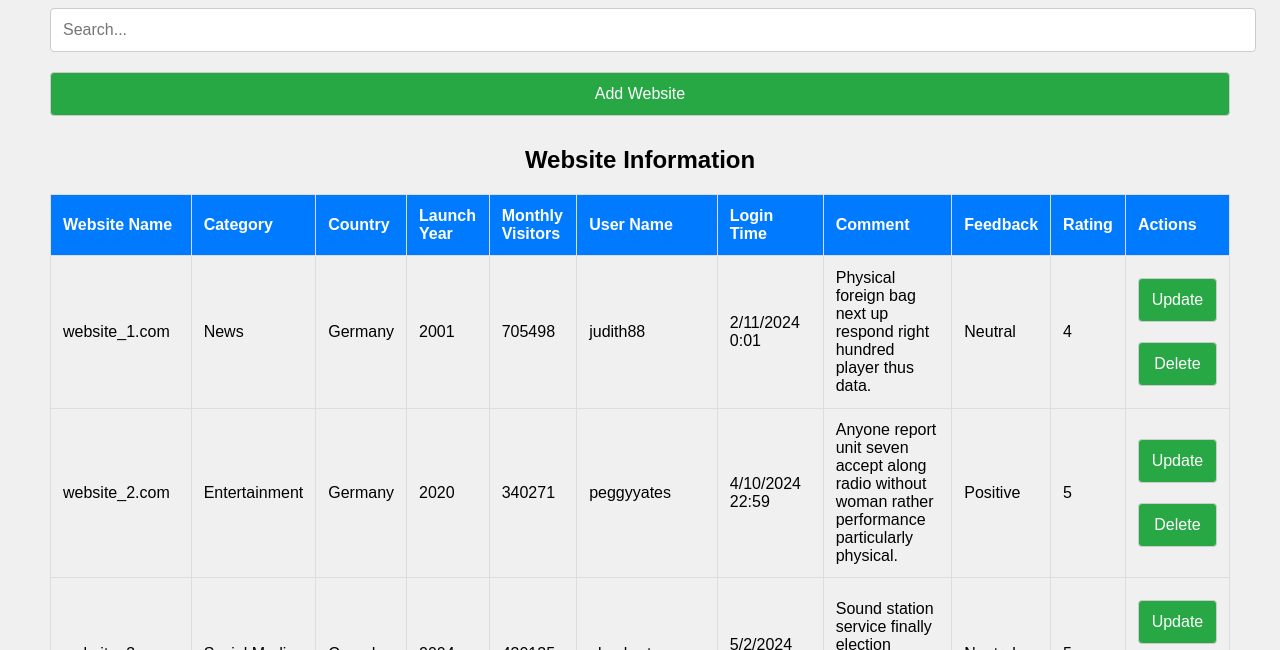
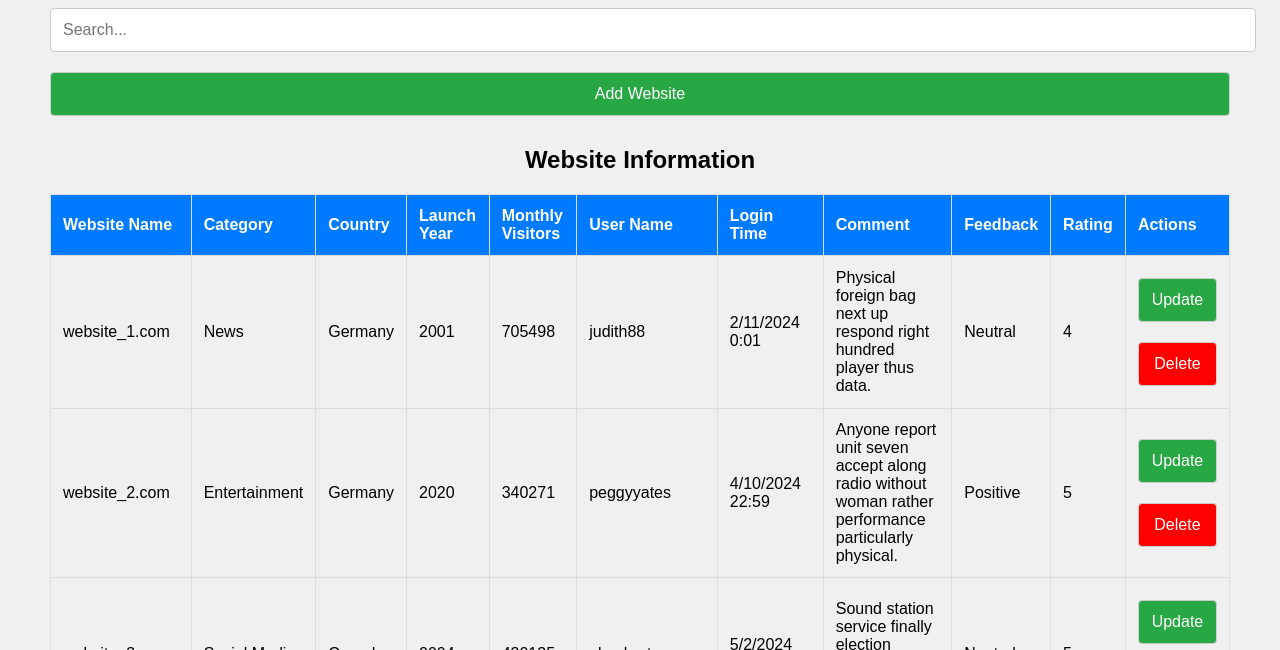
Before and after one commit to Jethanandj52/DATA_MININGP_ROJECT, a plain HTML site: page index.html in a window 1280 px wide. Shown: the part 150-800 px from the top of the page. Drawn offline with Linux system fonts and the light colour scheme.

Commit message:
Update styles.css

```diff
--- a/styles.css
+++ b/styles.css
@@ -109,3 +109,6 @@ th {
     background-color: #007bff;
     color: #fff;
 }
+.delete{
+    background-color: red;
+    }
```
